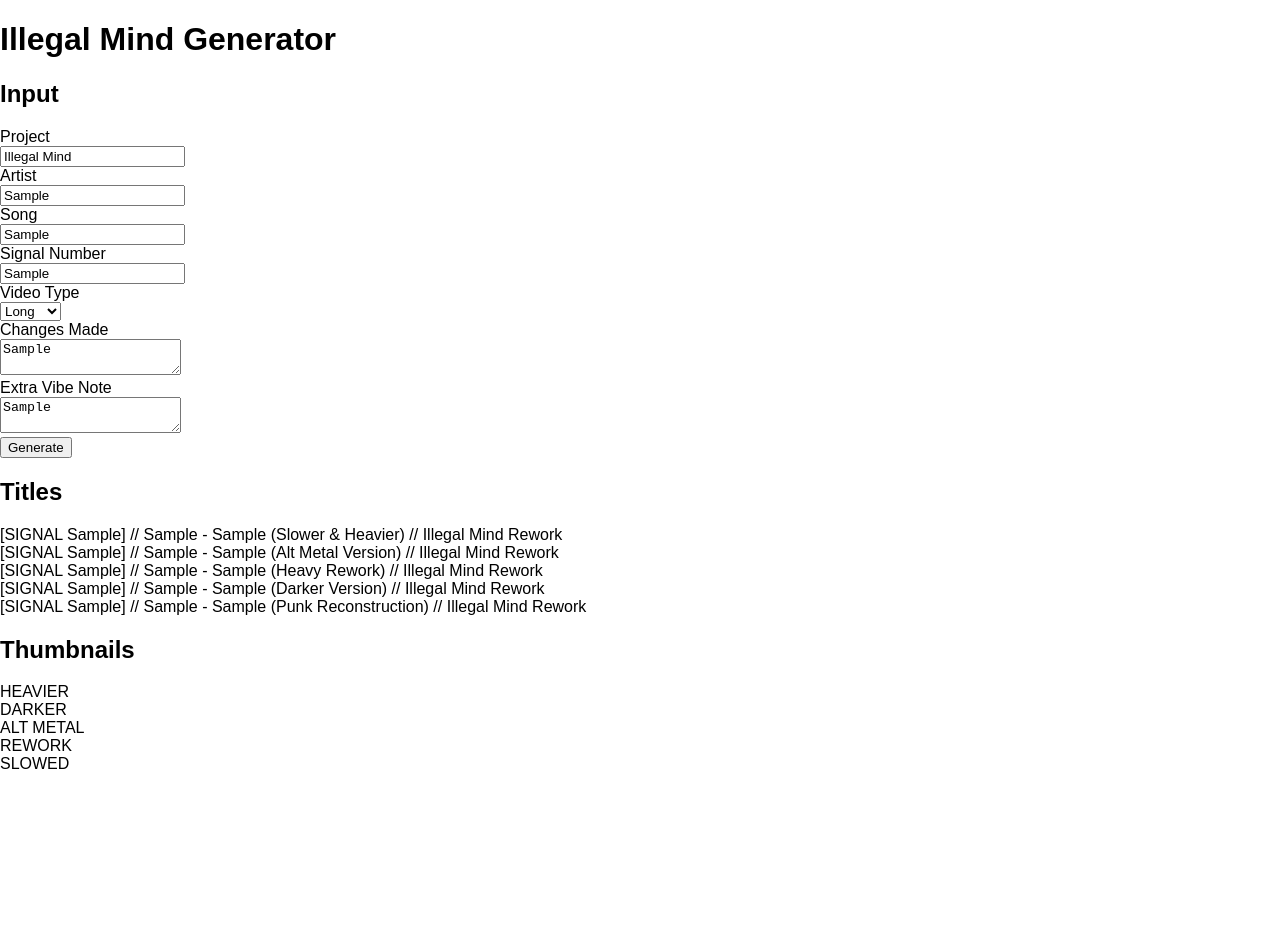
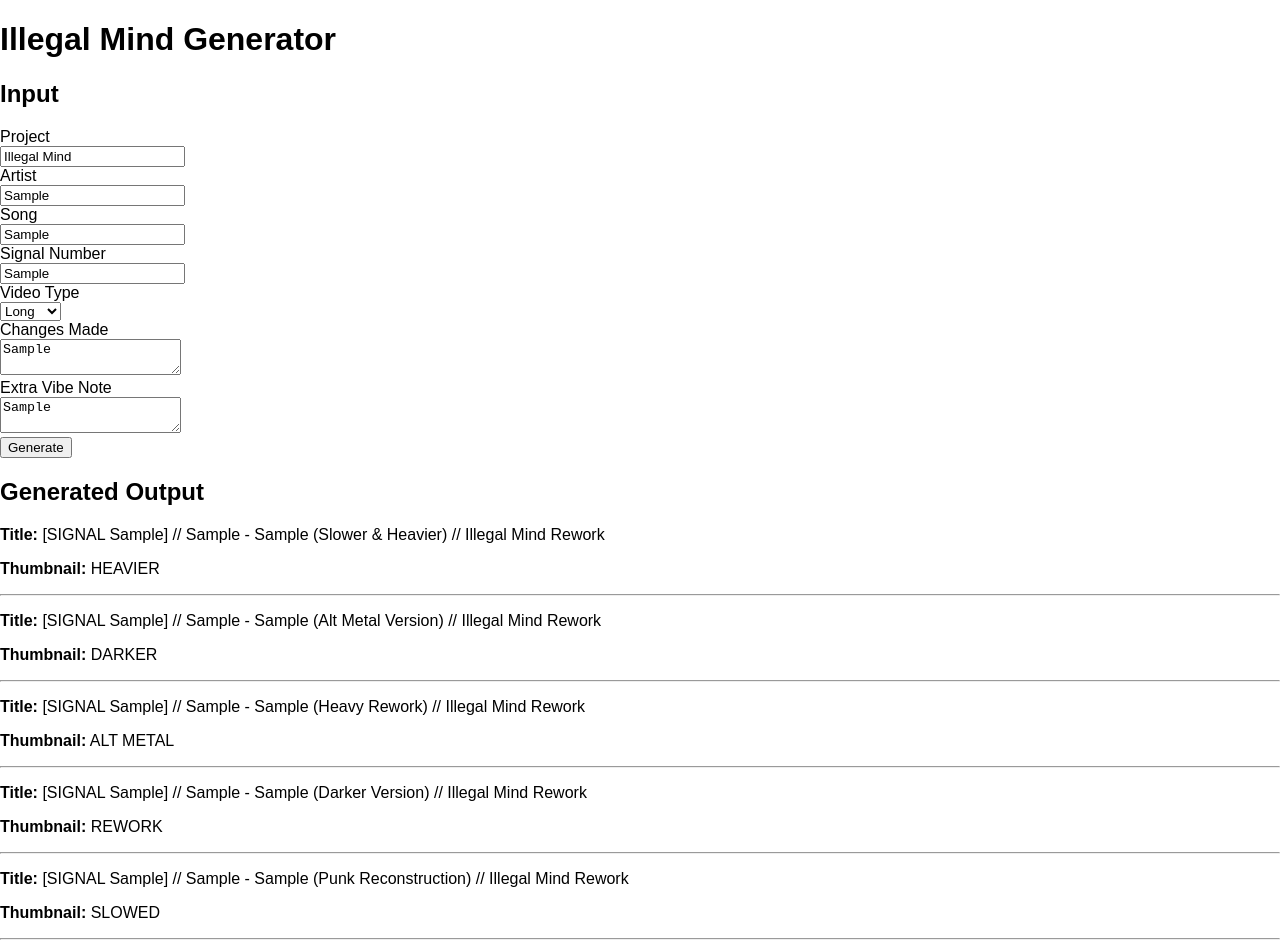
Before and after one commit to maxsoulfly/illegal-mind-generator, a React (Vite) app in the folder illegal-mind-generator/: page / in a window 1280 px wide. Both pictures are taken after typing "Sample", "Sample", "Sample", "Sample", "Sample" into the empty fields and a click on the button "Generate". Before the commit the page ends 800 px from the top, so only its background shows below. Built offline with nearby package versions, Linux system fonts and the light colour scheme.

Commit message:
refactor: pair generated titles with matching thumbnail text
- replaced separate title and thumbnail lists with paired output
- improved output structure to better match real content workflow
- prepared UI for future copy actions per generated item

```diff
--- a/illegal-mind-generator/src/App.jsx
+++ b/illegal-mind-generator/src/App.jsx
@@ -1,6 +1,6 @@
 import { useState } from 'react';
 import { generateTitles } from './engine/generateTitles';
-import { generateThumbnails } from "./engine/generateThumbnails";
+import { generateThumbnails } from './engine/generateThumbnails';
 import projects from './config/projects.json';
 import InputForm from './components/InputForm';
 
@@ -36,15 +36,18 @@ function App() {
         onGenerate={handleGenerate}
       />
       <div>
-        <h2>Titles</h2>
+        <h2>Generated Output</h2>
+
         {titles.map((title, index) => (
-          <div key={index}>{title}</div>
-        ))}
+          <div key={index}>
+            <p>
+              <strong>Title:</strong> {title}
+            </p>
+            <p>
+              <strong>Thumbnail:</strong> {thumbnails[index]}
+            </p>
+            <hr />
           </div>
-      <div>
-  <h2>Thumbnails</h2>
-  {thumbnails.map((t, index) => (
-    <div key={index}>{t}</div>
         ))}
       </div>
     </div>
```
Lines whose indentation alone changed are shown as unchanged.
